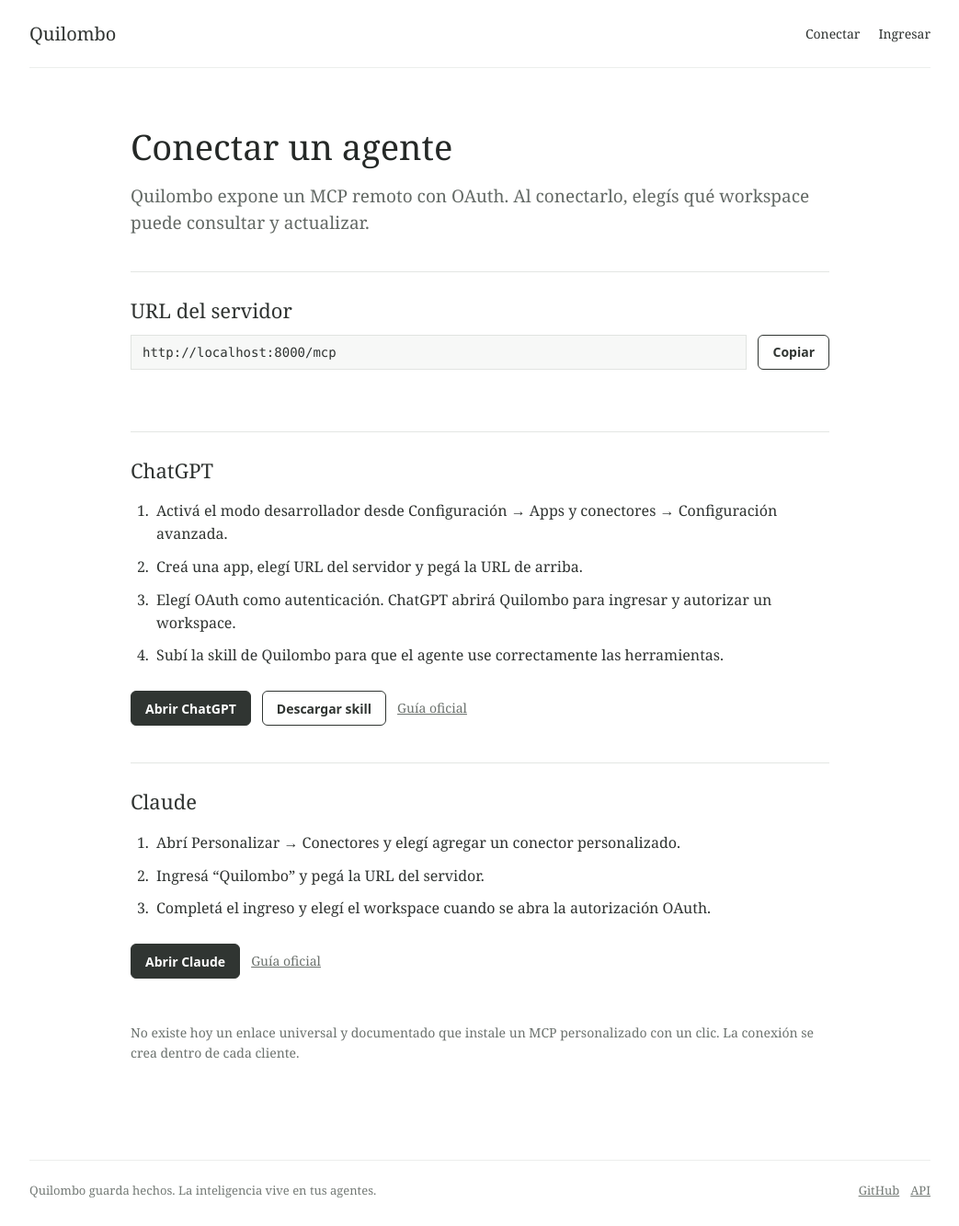
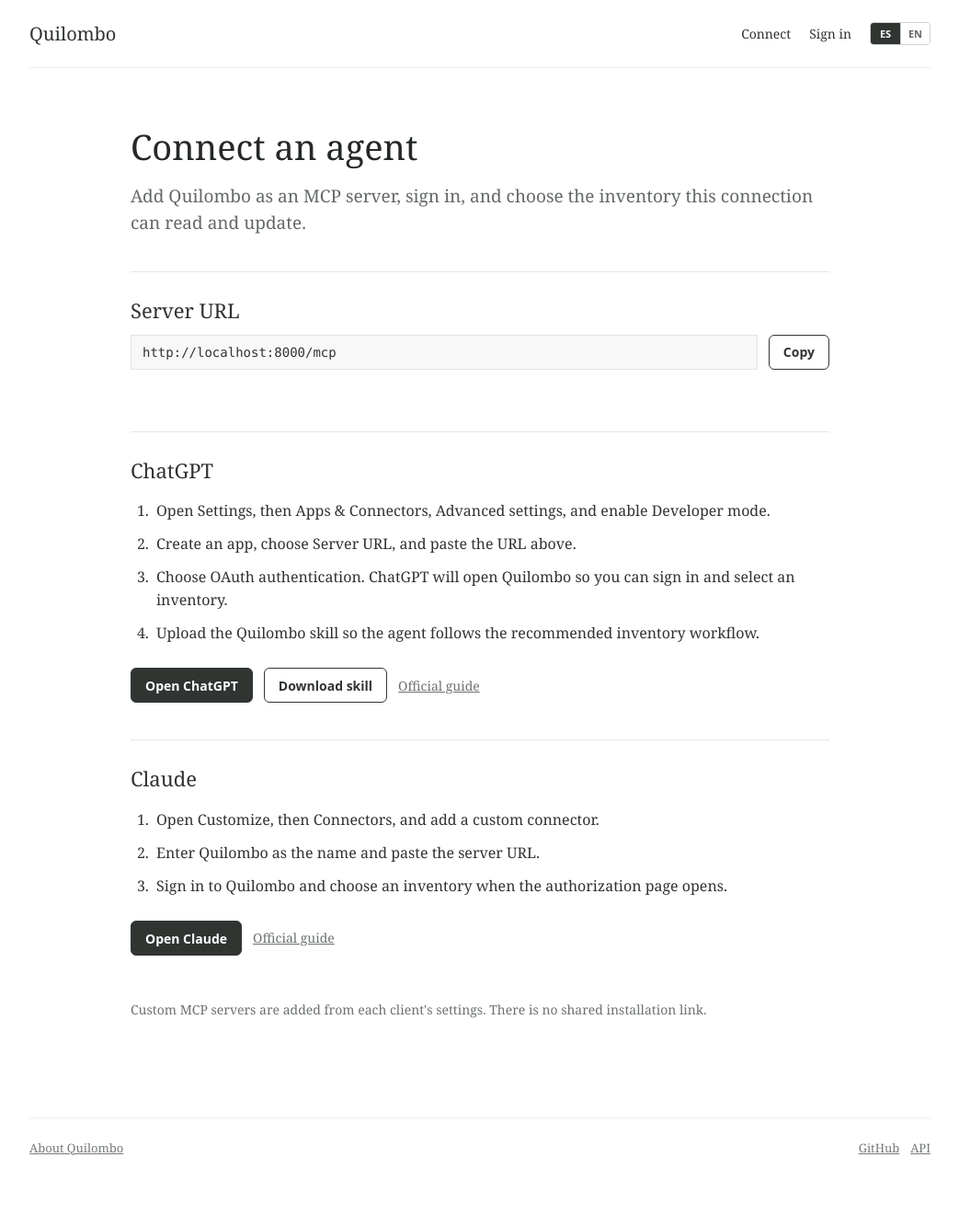
Before and after one commit to mgaitan/quilombo, a Django app: page /connect/ in a window 1280 px wide. Shown: the whole page at 92% size, without its empty margins (118-1161 px from the left). After the commit the page ends 1256 px from the top, so only its background shows below. Run offline with Django 5.2, Linux system fonts and the light colour scheme; parts of the project's set-up code (start-up, migrations or seed data) failed here and were passed over.

Commit message:
feat: localize and revise web interface
Closes #73

```diff
--- a/inventory/static/inventory/styles.css
+++ b/inventory/static/inventory/styles.css
@@ -40,6 +40,26 @@
 
 .nav a { text-decoration: none; }
 .nav form { margin: 0; }
+
+.language-switch {
+  display: inline-flex;
+  overflow: hidden;
+  border: 1px solid #cfd3d0;
+  border-radius: 4px;
+}
+
+.language-switch button {
+  min-width: 32px;
+  border: 0;
+  padding: 4px 6px;
+  color: #626863;
+  background: #fff;
+  font: 600 11px system-ui, sans-serif;
+  cursor: pointer;
+}
+
+.language-switch button + button { border-left: 1px solid #cfd3d0; }
+.language-switch button[aria-current="true"] { color: #fff; background: #303532; }
 
 .page {
   min-height: calc(100vh - 148px);
@@ -268,7 +288,7 @@
   font-size: 13px;
 }
 
-.footer span { margin-right: auto; }
+.footer a:first-child { margin-right: auto; }
 
 @media (max-width: 760px) {
   .masthead, .page, .footer { width: min(100% - 32px, 980px); }
--- a/inventory/templates/base.html
+++ b/inventory/templates/base.html
@@ -1,34 +1,41 @@
-{% load static %}
+{% load i18n static %}
+{% get_current_language as LANGUAGE_CODE %}
 <!doctype html>
-<html lang="es">
+<html lang="{{ LANGUAGE_CODE }}">
   <head>
     <meta charset="utf-8">
     <meta name="viewport" content="width=device-width, initial-scale=1">
     <title>{% block title %}Quilombo{% endblock %}</title>
-    <meta name="description" content="Inventario agent-first para encontrar y organizar objetos físicos.">
+    <meta name="description" content="{% translate "An inventory your AI agent can read and update." %}">
     <link rel="stylesheet" href="{% static 'inventory/styles.css' %}">
   </head>
   <body>
     <header class="masthead">
       <a class="wordmark" href="{% url 'home' %}">Quilombo</a>
-      <nav class="nav" aria-label="Principal">
-        <a href="{% url 'connector-guide' %}">Conectar</a>
+      <nav class="nav" aria-label="{% translate "Main navigation" %}">
+        <a href="{% url 'connector-guide' %}">{% translate "Connect" %}</a>
         {% if user.is_authenticated %}
-          <a href="{% url 'dashboard' %}">Inventarios</a>
+          <a href="{% url 'dashboard' %}">{% translate "Inventories" %}</a>
           <form action="{% url 'logout' %}" method="post">
             {% csrf_token %}
-            <button class="text-button" type="submit">Salir</button>
+            <button class="text-button" type="submit">{% translate "Sign out" %}</button>
           </form>
         {% else %}
-          <a href="{% url 'login' %}">Ingresar</a>
+          <a href="{% url 'login' %}">{% translate "Sign in" %}</a>
         {% endif %}
+        <form class="language-switch" action="{% url 'set_language' %}" method="post" aria-label="{% translate "Language" %}">
+          {% csrf_token %}
+          <input name="next" type="hidden" value="{{ request.get_full_path }}">
+          <button type="submit" name="language" value="es" {% if LANGUAGE_CODE == "es" %}aria-current="true"{% endif %}>ES</button>
+          <button type="submit" name="language" value="en" {% if LANGUAGE_CODE == "en" %}aria-current="true"{% endif %}>EN</button>
+        </form>
       </nav>
     </header>
     <main class="page {% block page_class %}{% endblock %}">
       {% block content %}{% endblock %}
     </main>
     <footer class="footer">
-      <span>Quilombo guarda hechos. La inteligencia vive en tus agentes.</span>
+      <a href="https://mgaitan.github.io/posts/quilombo-agentes-para-organizar-la-vida-real/">{% translate "About Quilombo" %}</a>
       <a href="https://github.com/mgaitan/quilombo">GitHub</a>
       <a href="{% url 'api-docs' %}">API</a>
     </footer>
--- a/inventory/templates/inventory/connect.html
+++ b/inventory/templates/inventory/connect.html
@@ -1,17 +1,18 @@
 {% extends "base.html" %}
+{% load i18n %}
 
-{% block title %}Conectar un agente | Quilombo{% endblock %}
+{% block title %}{% translate "Connect an agent" %} | Quilombo{% endblock %}
 {% block page_class %}narrow{% endblock %}
 
 {% block content %}
-  <h1>Conectar un agente</h1>
-  <p class="lede">Quilombo expone un MCP remoto con OAuth. Al conectarlo, elegís qué workspace puede consultar y actualizar.</p>
+  <h1>{% translate "Connect an agent" %}</h1>
+  <p class="lede">{% translate "Add Quilombo as an MCP server, sign in, and choose the inventory this connection can read and update." %}</p>
 
   <section class="endpoint" aria-labelledby="endpoint-title">
-    <h2 id="endpoint-title">URL del servidor</h2>
+    <h2 id="endpoint-title">{% translate "Server URL" %}</h2>
     <div class="copy-row">
       <code id="mcp-url">{{ mcp_url }}</code>
-      <button class="button" id="copy-mcp" type="button">Copiar</button>
+      <button class="button" id="copy-mcp" type="button">{% translate "Copy" %}</button>
     </div>
     <p class="status" id="copy-status" role="status"></p>
   </section>
@@ -19,32 +20,32 @@
   <section class="connector-section" aria-labelledby="chatgpt-title">
     <h2 id="chatgpt-title">ChatGPT</h2>
     <ol>
-      <li>Activá el modo desarrollador desde Configuración → Apps y conectores → Configuración avanzada.</li>
-      <li>Creá una app, elegí URL del servidor y pegá la URL de arriba.</li>
-      <li>Elegí OAuth como autenticación. ChatGPT abrirá Quilombo para ingresar y autorizar un workspace.</li>
-      <li>Subí la skill de Quilombo para que el agente use correctamente las herramientas.</li>
+      <li>{% translate "Open Settings, then Apps & Connectors, Advanced settings, and enable Developer mode." %}</li>
+      <li>{% translate "Create an app, choose Server URL, and paste the URL above." %}</li>
+      <li>{% translate "Choose OAuth authentication. ChatGPT will open Quilombo so you can sign in and select an inventory." %}</li>
+      <li>{% translate "Upload the Quilombo skill so the agent follows the recommended inventory workflow." %}</li>
     </ol>
     <div class="actions">
-      <a class="button button-primary" href="https://chatgpt.com/">Abrir ChatGPT</a>
-      <a class="button" href="{% url 'skill-download' %}">Descargar skill</a>
-      <a class="quiet-link" href="https://help.openai.com/en/articles/12584461-developer-mode-apps-and-full-mcp-connectors-in-chatgpt-beta">Guía oficial</a>
+      <a class="button button-primary" href="https://chatgpt.com/">{% translate "Open ChatGPT" %}</a>
+      <a class="button" href="{% url 'skill-download' %}">{% translate "Download skill" %}</a>
+      <a class="quiet-link" href="https://help.openai.com/en/articles/12584461-developer-mode-apps-and-full-mcp-connectors-in-chatgpt-beta">{% translate "Official guide" %}</a>
     </div>
   </section>
 
   <section class="connector-section" aria-labelledby="claude-title">
     <h2 id="claude-title">Claude</h2>
     <ol>
-      <li>Abrí Personalizar → Conectores y elegí agregar un conector personalizado.</li>
-      <li>Ingresá “Quilombo” y pegá la URL del servidor.</li>
-      <li>Completá el ingreso y elegí el workspace cuando se abra la autorización OAuth.</li>
+      <li>{% translate "Open Customize, then Connectors, and add a custom connector." %}</li>
+      <li>{% translate "Enter Quilombo as the name and paste the server URL." %}</li>
+      <li>{% translate "Sign in to Quilombo and choose an inventory when the authorization page opens." %}</li>
     </ol>
     <div class="actions">
-      <a class="button button-primary" href="https://claude.ai/">Abrir Claude</a>
-      <a class="quiet-link" href="https://support.claude.com/en/articles/11175166-get-started-with-custom-connectors-using-remote-mcp">Guía oficial</a>
+      <a class="button button-primary" href="https://claude.ai/">{% translate "Open Claude" %}</a>
+      <a class="quiet-link" href="https://support.claude.com/en/articles/11175166-get-started-with-custom-connectors-using-remote-mcp">{% translate "Official guide" %}</a>
     </div>
   </section>
 
-  <p class="note">No existe hoy un enlace universal y documentado que instale un MCP personalizado con un clic. La conexión se crea dentro de cada cliente.</p>
+  <p class="note">{% translate "Custom MCP servers are added from each client's settings. There is no shared installation link." %}</p>
 {% endblock %}
 
 {% block scripts %}
@@ -53,7 +54,7 @@
     const status = document.querySelector("#copy-status");
     copyButton.addEventListener("click", async () => {
       await navigator.clipboard.writeText(document.querySelector("#mcp-url").textContent.trim());
-      status.textContent = "URL copiada";
+      status.textContent = "{% translate "URL copied" %}";
     });
   </script>
 {% endblock %}
--- a/inventory/views.py
+++ b/inventory/views.py
@@ -11,6 +11,7 @@
 from django.shortcuts import get_object_or_404, render
 from django.urls import reverse
 from django.utils import timezone
+from django.utils.translation import gettext as _
 from django.views.decorators.http import require_http_methods
 from django.views.generic import FormView
 from drf_spectacular.utils import extend_schema
@@ -408,7 +409,7 @@
         {
             "authorization_request": authorization_request,
             "client_name": authorization_request.client.metadata.get("client_name")
-            or "Una aplicación",
+            or _("An application"),
             "workspaces": workspaces,
         },
     )
--- a/quilombo/urls.py
+++ b/quilombo/urls.py
@@ -25,6 +25,7 @@
 
 
 urlpatterns = [
+    path("i18n/", include("django.conf.urls.i18n")),
     path("", home, name="home"),
     path("app/", dashboard, name="dashboard"),
     path(
```
Also changed, not shown: inventory/templates/inventory/dashboard.html (+14 -7 lines), inventory/templates/inventory/first_inventory.html (+15 -14 lines), inventory/templates/inventory/home.html (+16 -16 lines), inventory/templates/inventory/oauth_consent.html (+7 -6 lines), inventory/templates/inventory/oauth_consent_error.html (+5 -7 lines), inventory/templates/inventory/workspace.html (+25 -22 lines), inventory/templates/registration/login.html (+6 -5 lines), inventory/templates/registration/signup.html (+6 -5 lines), inventory/tests.py (+40 -2 lines), quilombo/settings.py (+10 -1 lines), locale/es/LC_MESSAGES/django.po (added), 2 other files.
